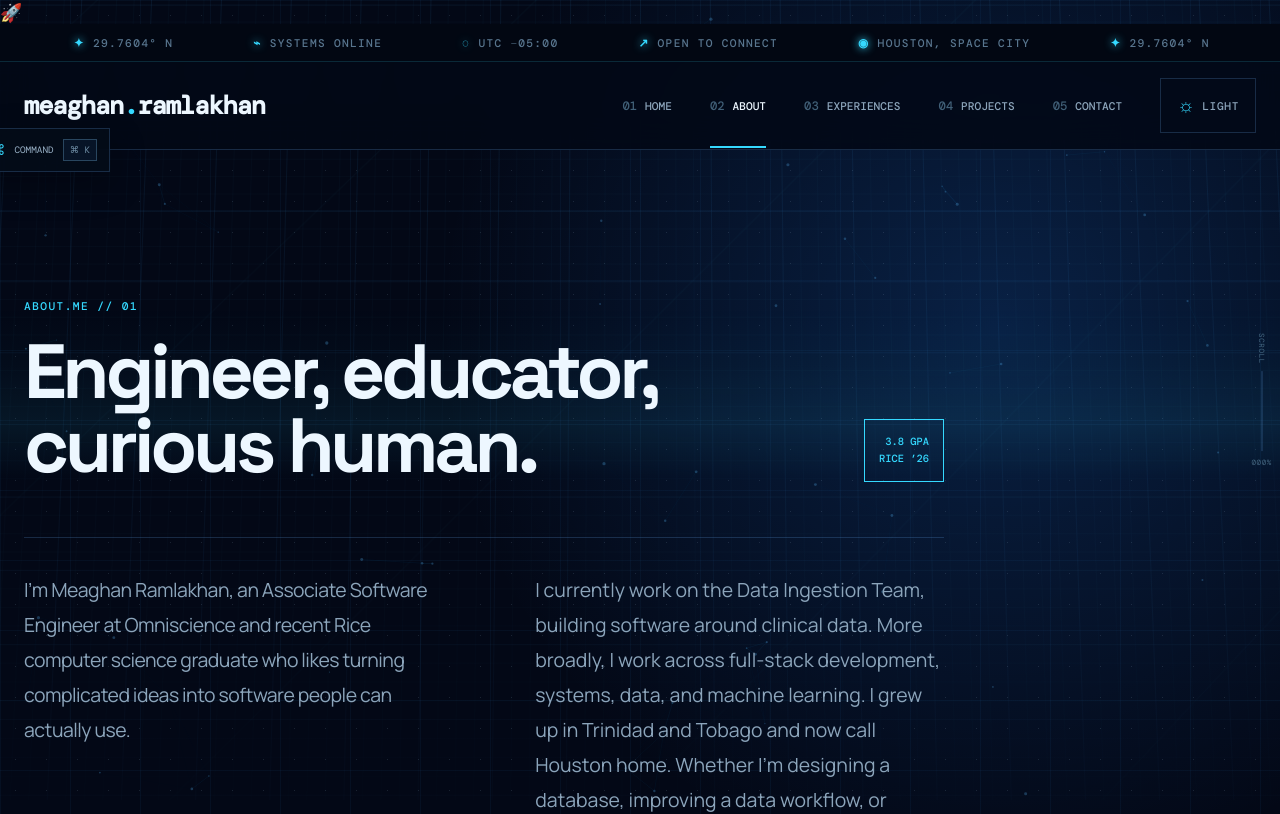
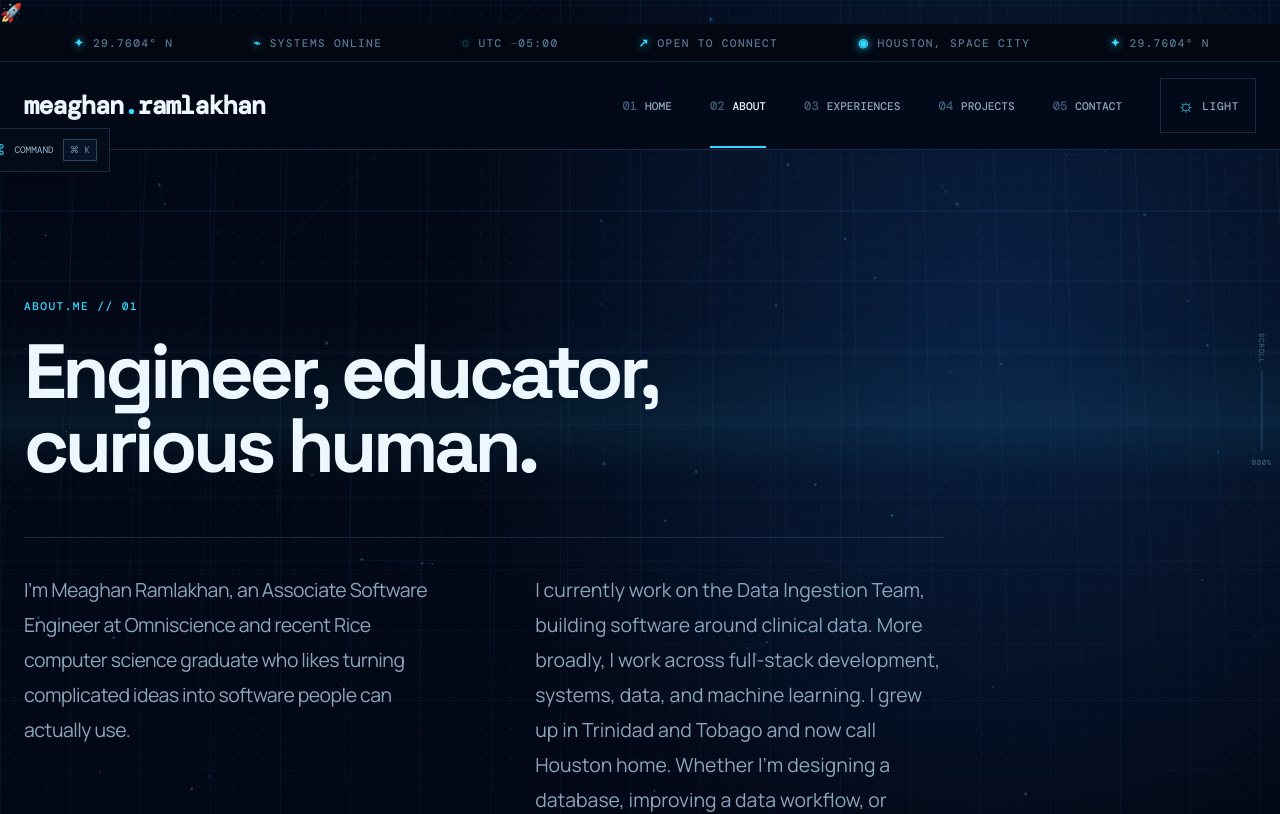
Before and after one commit to meaghanramlakhan8/PersonalCodingPortfolio, a React (Create React App) app: page /about in a window 1280 px wide. Shown: the top 814 px of the page. Built offline with nearby package versions, Linux system fonts and the light colour scheme; a web font is replaced by a local one.

Commit message:
another fix

```diff
--- a/src/About.js
+++ b/src/About.js
@@ -14,7 +14,7 @@ const stackGroups=[
 export default function About(){return <main className="about-container page-shell">
  <header className="about-intro page-header">
   <p className="eyebrow">ABOUT.ME // 01</p>
-  <div className="about-title"><h1>Engineer, educator,<br/>curious human.</h1><span>3.8 GPA<br/>RICE ’26</span></div>
+  <div className="about-title"><h1>Engineer, educator,<br/>curious human.</h1></div>
   <div className="intro-layout">
    <p className="intro-lead">I’m Meaghan Ramlakhan, an Associate Software Engineer at Omniscience and recent Rice computer science graduate who likes turning complicated ideas into software people can actually use.</p>
    <p>I currently work on the Data Ingestion Team, building software around clinical data. More broadly, I work across full-stack development, systems, data, and machine learning. I grew up in Trinidad and Tobago and now call Houston home. Whether I’m designing a database, improving a data workflow, or helping a student untangle an algorithm, I care about clarity, reliability, and building with people in mind.</p>
```
